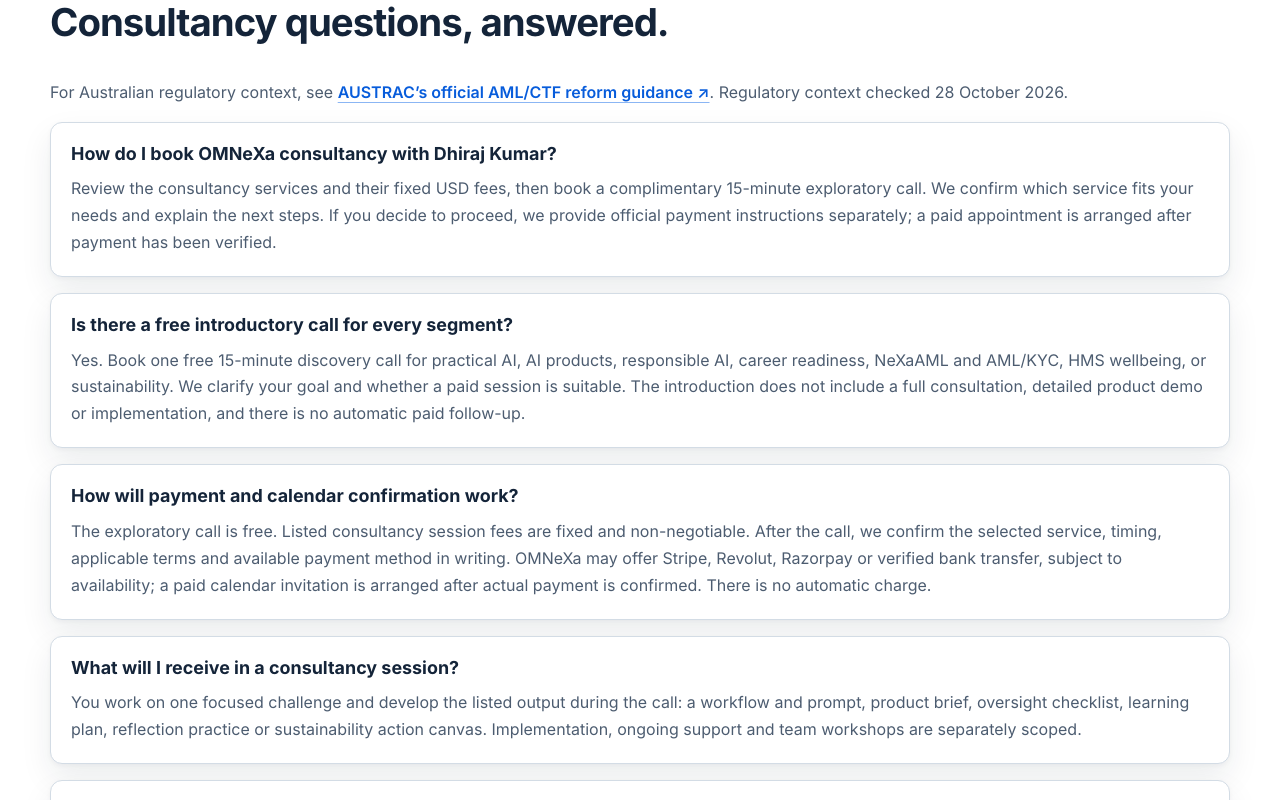
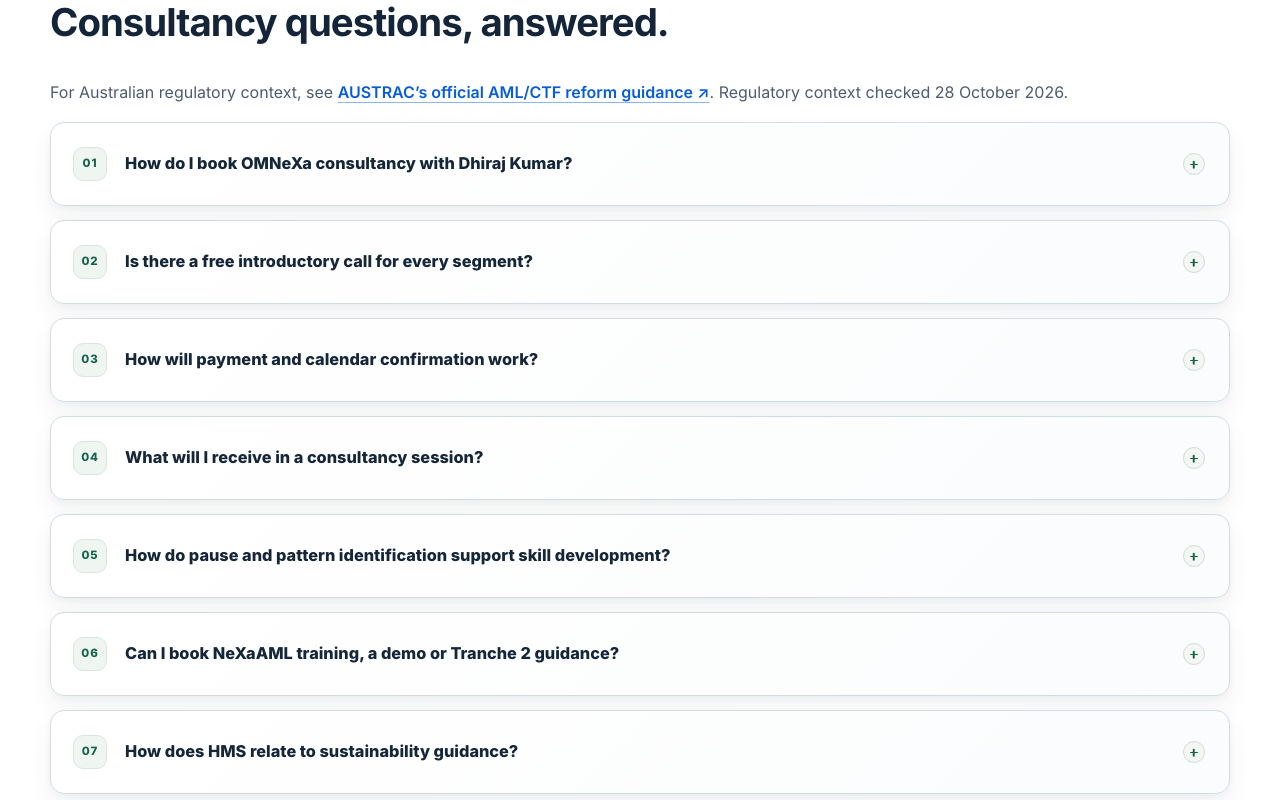
Before and after one commit to HumanSamaritan/OMNEXAFuture, a Next.js app: page /consultancy in a window 1280 px wide. Shown: the part 3580-4380 px from the top of the page. Built offline with nearby package versions, Linux system fonts and the light colour scheme; no server answers.

Commit message:
Make consultancy FAQs collapsible
Add accessible FAQ disclosures to the consultancy page.

```diff
--- a/app/consultancy/consultancy.css
+++ b/app/consultancy/consultancy.css
@@ -5,7 +5,22 @@
 .consultancy-card ul { padding-left: 22px; line-height: 1.65; }
 .consultancy-card .button { align-self: flex-start; margin-top: auto; }
 .consultancy-scope, .consultancy-note { font-size: .92rem; line-height: 1.6; }
-.consultancy-page .faq-list { display: grid; gap: 16px; }
+.consultancy-page .faq-list { display: grid; gap: 14px; }
+.consultancy-page .faq-item { overflow: hidden; border: 1px solid #d3dce5; border-radius: 14px; background: linear-gradient(135deg,#fff 0%,#fbfcfd 100%); box-shadow: 0 3px 7px rgba(17,33,52,.035),0 12px 26px rgba(17,33,52,.055); transition: border-color .18s ease,box-shadow .18s ease,transform .18s ease; }
+.consultancy-page .faq-item:hover,.consultancy-page .faq-item[open] { border-color: #b8cbbf; box-shadow: 0 8px 22px rgba(17,33,52,.09); }
+.consultancy-page .faq-item:hover { transform: translateY(-1px); }
+.consultancy-page .faq-item>summary { display: grid; grid-template-columns: 38px minmax(0,1fr) 24px; align-items: center; gap: 14px; min-height: 82px; padding: 17px 22px; cursor: pointer; list-style: none; color: #142638; font-weight: 800; font-size: 1.02rem; line-height: 1.45; }
+.consultancy-page .faq-item>summary::-webkit-details-marker { display: none; }
+.consultancy-page .faq-item>summary:focus-visible { outline: 3px solid rgba(22,99,78,.38); outline-offset: -4px; border-radius: 13px; }
+.consultancy-page .faq-index { display: grid; width: 34px; height: 34px; place-items: center; border: 1px solid #d9e5dd; border-radius: 10px; background: #eff5f0; color: #17634e; font-size: .72rem; letter-spacing: .08em; }
+.consultancy-page .faq-toggle { position: relative; width: 22px; height: 22px; border: 1px solid #d2ddd6; border-radius: 50%; background: #f4f7f4; transition: transform .18s ease,background .18s ease; }
+.consultancy-page .faq-toggle::before,.consultancy-page .faq-toggle::after { position: absolute; top: 10px; left: 6px; width: 8px; height: 1.5px; border-radius: 2px; background: #17634e; content: ""; }
+.consultancy-page .faq-toggle::after { transform: rotate(90deg); transition: transform .18s ease; }
+.consultancy-page .faq-item[open] .faq-toggle { background: #eaf3ed; transform: rotate(180deg); }
+.consultancy-page .faq-item[open] .faq-toggle::after { transform: rotate(0); }
+.consultancy-page .faq-answer { padding: 0 60px 22px 74px; border-top: 1px solid #edf0f2; animation: faq-reveal .18s ease-out; }
+.consultancy-page .faq-answer p { max-width: 100ch; margin: 16px 0 0; color: #53657a; line-height: 1.7; }
+@keyframes faq-reveal { from { opacity: 0; transform: translateY(-4px); } to { opacity: 1; transform: translateY(0); } }
 .consultancy-page a { overflow-wrap: anywhere; }
 .consultancy-end { padding-top: 32px; padding-bottom: 64px; }
 @media (max-width: 760px) { .consultancy-grid { grid-template-columns: 1fr; } .consultancy-card { padding: 22px; } }
@@ -45,4 +60,5 @@
 .consultancy-page .consultancy-end{padding:44px clamp(24px,4vw,52px) 60px;border:1px solid #d3dce5;border-top:3px solid #b7904e;border-radius:16px;background:linear-gradient(125deg,#f4f6f8,#fbfaf6);box-shadow:0 8px 26px rgba(17,33,52,.07);margin-bottom:50px}
 @media(max-width:850px){.consultancy-page .consultancy-advantage-grid{grid-template-columns:1fr 1fr}}
 @media(max-width:600px){.consultancy-page .consultancy-advantage-grid{grid-template-columns:1fr}.consultancy-page .consultancy-advantage-grid article{min-height:0;padding:22px}.consultancy-page .consultancy-card{min-height:0;padding:22px}.consultancy-page .consultancy-end{padding:28px 22px;margin-bottom:30px}}
-@media(prefers-reduced-motion:reduce){.consultancy-page .consultancy-advantage-grid article,.consultancy-page .consultancy-card{transition:none!important}}
+@media(max-width:600px){.consultancy-page .faq-item>summary{grid-template-columns:32px minmax(0,1fr) 22px;gap:10px;min-height:72px;padding:15px}.consultancy-page .faq-index{width:30px;height:30px}.consultancy-page .faq-answer{padding:0 18px 18px 57px}}
+@media(prefers-reduced-motion:reduce){.consultancy-page .consultancy-advantage-grid article,.consultancy-page .consultancy-card,.consultancy-page .faq-item,.consultancy-page .faq-toggle,.consultancy-page .faq-toggle::after{transition:none!important}.consultancy-page .faq-answer{animation:none}}
--- a/app/consultancy/page.tsx
+++ b/app/consultancy/page.tsx
@@ -128,7 +128,10 @@ export default function ConsultancyPage() {
       <section className="section-shell aligned-section" aria-labelledby="consultancy-faq">
         <div className="section-heading"><p className="eyebrow">Before you book</p><h2 id="consultancy-faq">Consultancy questions, answered.</h2></div>
         <p>For Australian regulatory context, see <a href="https://www.austrac.gov.au/industry-and-business/about-amlctf-reforms/about-reforms" target="_blank" rel="noopener noreferrer">AUSTRAC’s official AML/CTF reform guidance ↗</a>. Regulatory context checked 28 October 2026.</p>
-        <div className="faq-list">{consultancyFaqs.map((faq) => <article key={faq.question}><h3>{faq.question}</h3><p>{faq.answer}</p></article>)}</div>
+        <div className="faq-list">{consultancyFaqs.map((faq, index) => <details className="faq-item" key={faq.question}>
+          <summary><span className="faq-index">{String(index + 1).padStart(2, "0")}</span><span className="faq-question">{faq.question}</span><span className="faq-toggle" aria-hidden="true" /></summary>
+          <div className="faq-answer"><p>{faq.answer}</p></div>
+        </details>)}</div>
       </section>
 
       <section className="section-shell aligned-section consultancy-end">
```
